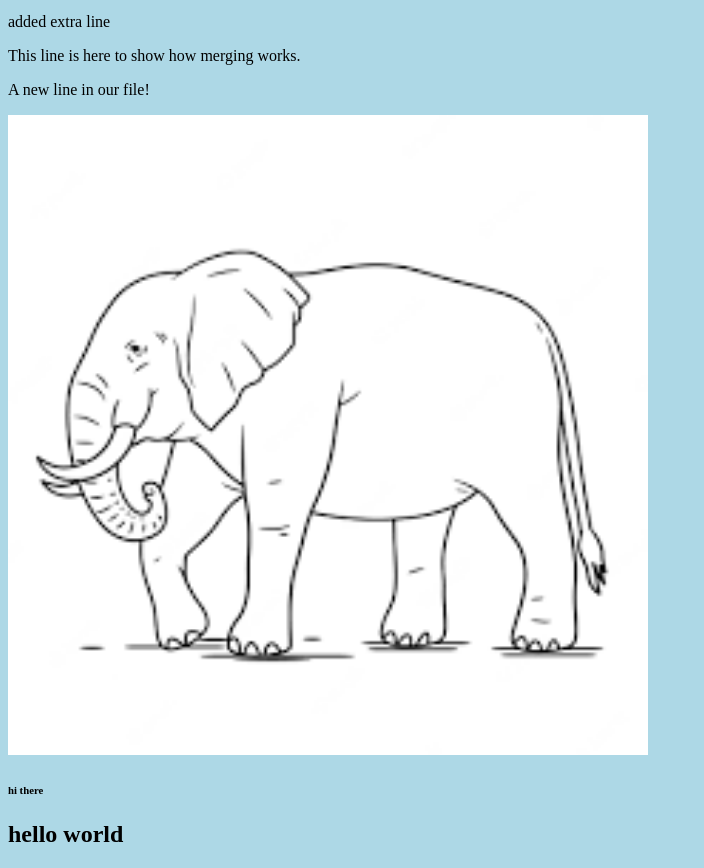
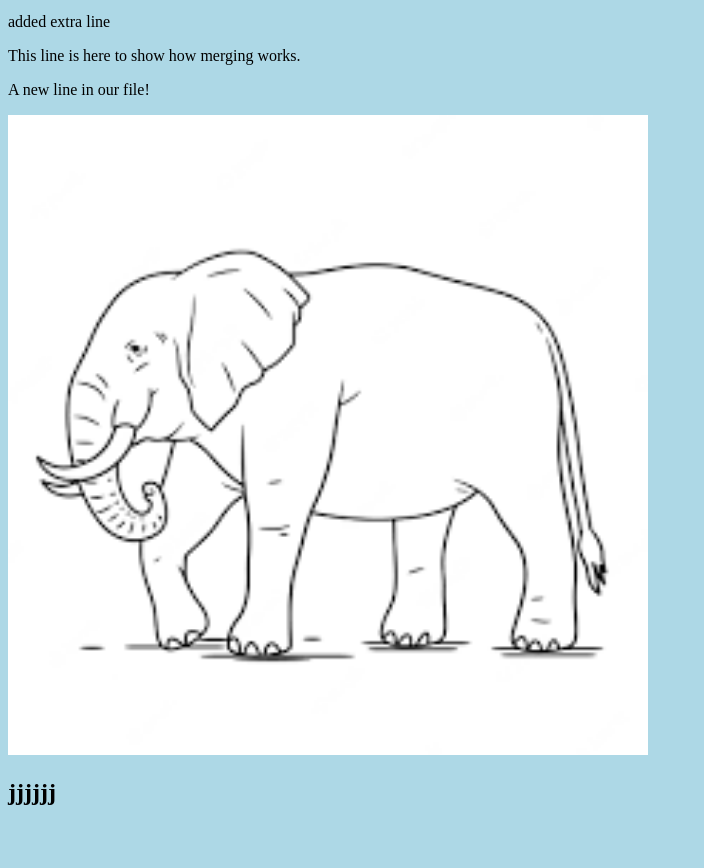
Before and after one commit to rahulk8/rahulk8.github.io, a plain HTML site: page index.html in a window 1280 px wide. Shown: the part 135-1003 px from the top of the page, without its empty margins (0-704 px from the left). After the commit the page ends 961 px from the top, so only its background shows below. Drawn offline with Linux system fonts and the light colour scheme.

```diff
--- a/index.html
+++ b/index.html
@@ -14,7 +14,7 @@ style="width:100%;max-width:960px"></div>
 <p>This line is here to show how merging works.</p>
 <p>A new line in our file!</p>
 <div><img src="ele.png" alt="Hello Git" style="width:100%;max-width:640px"></div>
-<h6> hi there <h6>
-<h2>hello world <h2>
+<h2> jjjjjj  <h2>
+
 </body>
 </html>
```
Also changed, not shown: 1 other file.
